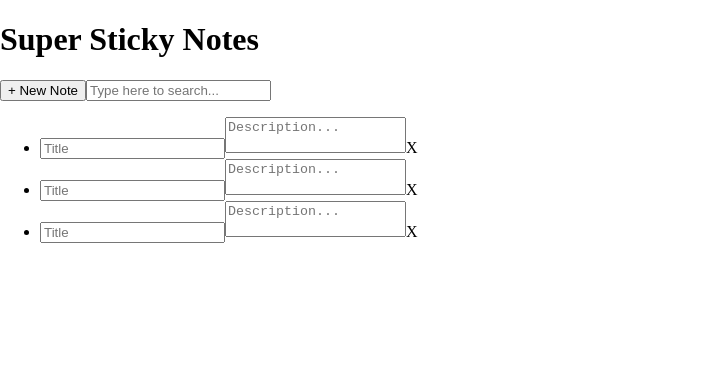
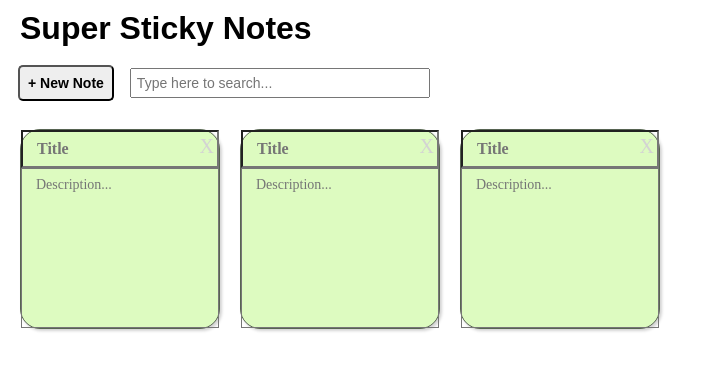
Before and after one commit to Mr-Luka/another-sticky-note, a React (Create React App) app: page / in a window 1280 px wide. Shown: the top 370 px of the page, without its empty margins (0-726 px from the left). Built offline with nearby package versions, Linux system fonts and the light colour scheme.

Commit message:
added css to the html

```diff
--- a/src/App.js
+++ b/src/App.js
@@ -2,28 +2,28 @@ import React from "react";
 
 const App = () => (
   <div>
-    <header>
-      <h1>Super Sticky Notes</h1>
-      <aside>
-        <button>+ New Note</button>
-        <input type="text" placeholder="Type here to search..." />
+    <header className="app-header">
+      <h1 className="app-header__title">Super Sticky Notes</h1>
+      <aside className="app-header__controls">
+        <button className="add-new">+ New Note</button>
+        <input className="search" type="text" placeholder="Type here to search..." />
       </aside>
     </header>
-    <ul>
-      <li>
-        <input type="text" placeholder="Title" />
-        <textarea placeholder="Description..." />
-        <span>X</span>
+    <ul className="notes-list">
+      <li className="note">
+        <input className="note__title" type="text" placeholder="Title" />
+        <textarea className="note__description" placeholder="Description..." />
+        <span className="note__delete">X</span>
       </li>
-      <li>
-        <input type="text" placeholder="Title" />
-        <textarea placeholder="Description..." />
-        <span>X</span>
+      <li className="note">
+        <input className="note__title" type="text" placeholder="Title" />
+        <textarea className="note__description" placeholder="Description..." />
+        <span className="note__delete">X</span>
       </li>
-      <li>
-        <input type="text" placeholder="Title" />
-        <textarea placeholder="Description..." />
-        <span>X</span>
+      <li className="note">
+        <input className="note__title" type="text" placeholder="Title" />
+        <textarea className="note__description" placeholder="Description..." />
+        <span className="note__delete">X</span>
       </li>
     </ul>
   </div>
```
